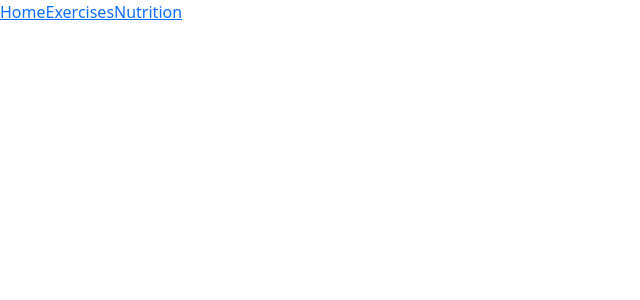
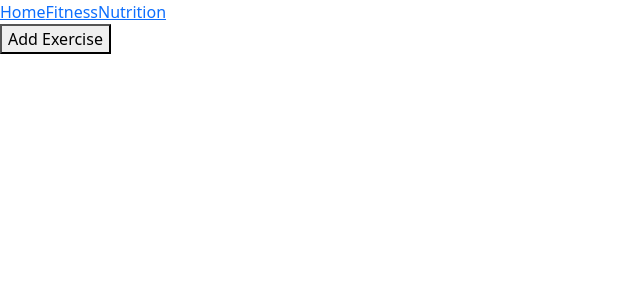
Before and after one commit to jltimmer/fitness-nutrition-app-frontend, a React (Vite) app: page /fitness in a window 1280 px wide. Shown: the top 300 px of the page, without its empty margins (0-640 px from the left). Built offline with nearby package versions, Linux system fonts and the light colour scheme; no server answers.

Commit message:
Improve fitness page naming and create nutrition page

```diff
--- a/src/App.tsx
+++ b/src/App.tsx
@@ -1,5 +1,6 @@
 import { Routes, Route, Link } from 'react-router-dom'
-import Fitness from './components/Fitness';
+import FitnessPage from './components/FitnessPage';
+import NutritionPage from './components/NutritionPage';
 
 function App() {
   return (
@@ -7,17 +8,14 @@ function App() {
     {/* <nav className="navbar"> */}
     <nav>
       <Link to={'/'}>Home</Link>
-      <Link to={'/exercises'}>Exercises</Link>
+      <Link to={'/fitness'}>Fitness</Link>
       <Link to={'/nutrition'}>Nutrition</Link>
     </nav>
 
     <Routes>
       <Route path="/" element={<Home />} />
-      <Route path="/exercises" element={<Fitness />}
-      />
-      <Route path="/nutrition" element={
-        <><p>Nutrition page stub</p></>
-      } />
+      <Route path="/fitness" element={<FitnessPage />} />
+      <Route path="/nutrition" element={<NutritionPage />} />
     </Routes>
     </>
   )
--- a/src/components/Fitness.tsx
+++ b/src/components/FitnessPage.tsx
@@ -4,7 +4,7 @@ import NewExercise from './NewExercise';
 import axios from 'axios'
 import Modal from './Modal';
 
-function Fitness() {
+function FitnessPage() {
   const rootURL = 'http://localhost:8000/exercises/';
   const [exercises, setExercises] = useState<Exercise[]>([]);
   const [newExercise, setNewExercise] = useState<Exercise>({name: "", notes: ""})
@@ -58,4 +58,4 @@ function Fitness() {
   )
 }
 
-export default Fitness
+export default FitnessPage
--- /dev/null
+++ b/src/components/NutritionPage.tsx
@@ -0,0 +1,9 @@
+function NutritionPage() {
+  return (
+    <>
+      <p>Nutrition page stub</p>
+    </>
+  )
+}
+
+export default NutritionPage
```
